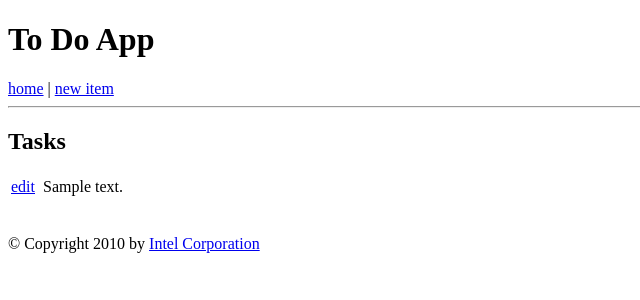
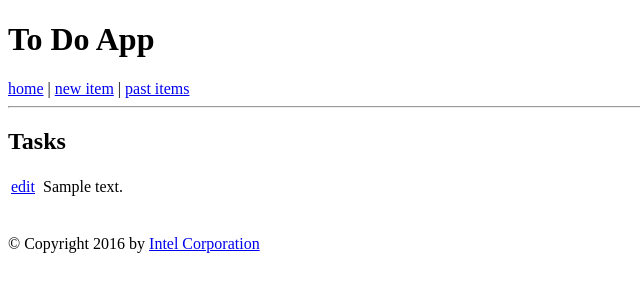
Before and after one commit to ihtoth/todoapp, a Flask app: page / in a window 1280 px wide. Shown: the top 300 px of the page, without its empty margins (0-640 px from the left). Run offline with Flask 2, Linux system fonts and the light colour scheme; tables that the repository leaves empty hold one stand-in row (values such as "Sample post").

Commit message:
add deleted items view

```diff
--- a/app.py
+++ b/app.py
@@ -20,7 +20,7 @@ class Item(db.Model):
 @app.route('/todo')
 def todo():
     items = Item.query.filter_by(active=True).all()
-    return render_template('todo_list.html', rows=items)
+    return render_template('todo_list.html', title='Tasks', rows=items)
 
 
 @app.route('/new-item', methods=['GET', 'POST'])
@@ -44,7 +44,12 @@ def edit_item(number):
     return redirect('/todo')
 
 
-@app.cli.command()
+@app.route('/old-items')
+def deleted_items():
+    items = Item.query.filter_by(active=False).all()
+    return render_template('todo_list.html', title='Old Items', rows=items)
+
+
 def create_db():
     print('creating db')
     db.create_all()
--- a/templates/layout.html
+++ b/templates/layout.html
@@ -2,25 +2,22 @@
 
 <html>
     <head>
-        {% block head %}
-            <title>To Do App</title>
-        {% endblock %}
+        <title>To Do App</title>
     </head>
 
     <body>
         <h1>To Do App</h1>
         <a href="{{ url_for('todo') }}">home</a> |
-        <a href="{{ url_for('new_item') }}">new item</a>
+        <a href="{{ url_for('new_item') }}">new item</a> |
+        <a href="{{ url_for('deleted_items') }}">past items</a>
         <hr>
 
         <h2>{% block title %}{% endblock %}</h2>
 
         {% block content %}{% endblock %}
 
-        {% block footer %}
         <br>
         <br>
-        &copy Copyright 2010 by <a href="http://www.intel.com">Intel Corporation</a>
-        {% endblock %}
+        &copy Copyright 2016 by <a href="http://www.intel.com">Intel Corporation</a>
     </body>
 </html>
--- a/templates/todo_list.html
+++ b/templates/todo_list.html
@@ -1,12 +1,12 @@
 {% extends "layout.html" %}
 
-{% block title %}Tasks{% endblock %}
+{% block title %} {{ title }} {% endblock %}
 
 {% block content %}
 <table border="0">
     {% for item in rows %}
     <tr>
-        <td><a href="/edit-item/{{item.id}}">edit</a> </td>
+        <td><a href="/edit-item/{{ item.id }}">edit</a> </td>
         <td></td>
         <td>{{ item.text }}</td>
     </tr>
```
